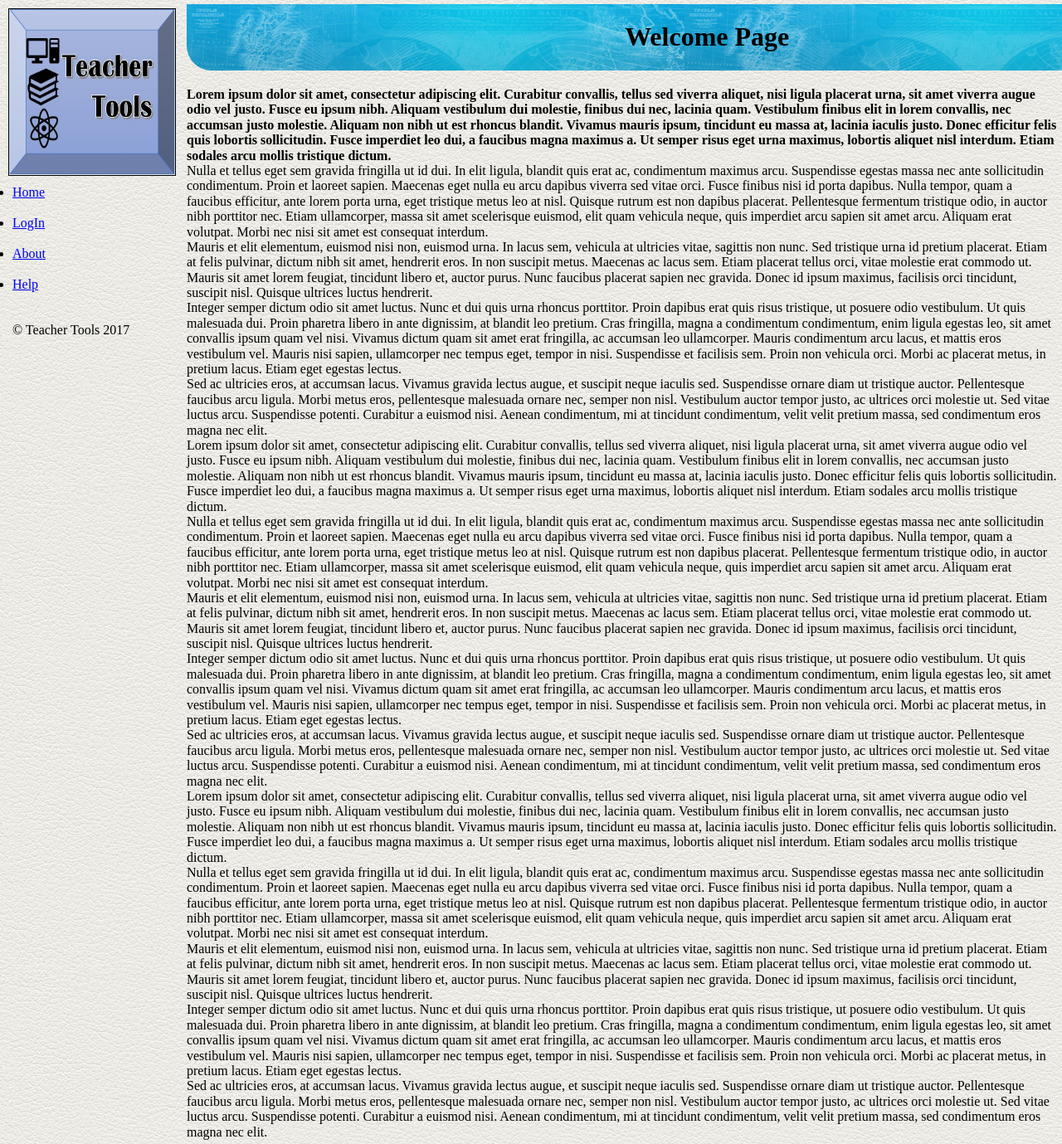
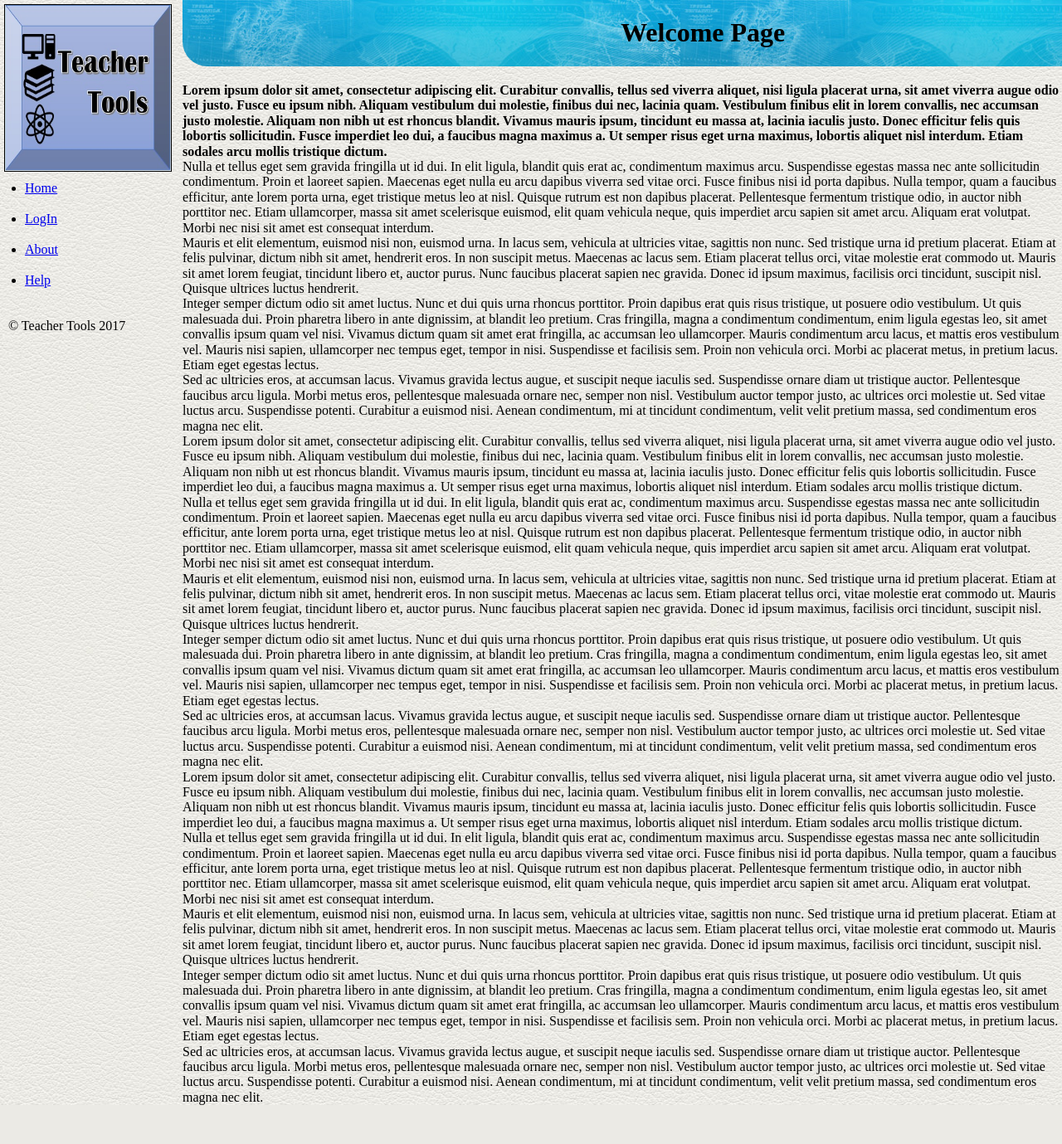
Before and after one commit to jhillman16/Teacher-Tools, a PHP site: page /indexTEST1.html in a window 1280 px wide. Shown: the whole page at 83% size. After the commit the page ends 1332 px from the top, so only its background shows below. Run offline with PHP 8.4, Linux system fonts and the light colour scheme.

Commit message:
style update

```diff
--- a/styleTEST1.css
+++ b/styleTEST1.css
@@ -25,7 +25,6 @@ main {
   display: -webkit-flex;
   display: flex;
 background-image: url(images/mi.jpg);
-padding: 5px;
 
 }
 
@@ -42,6 +41,7 @@ nav ul {
 	margin: 200px 10px 0px 10px;
 	position: fixed;
 }
+nav ul li { margin-left: 20px; }
 
 section, header {
   -webkit-flex: 1;
```
